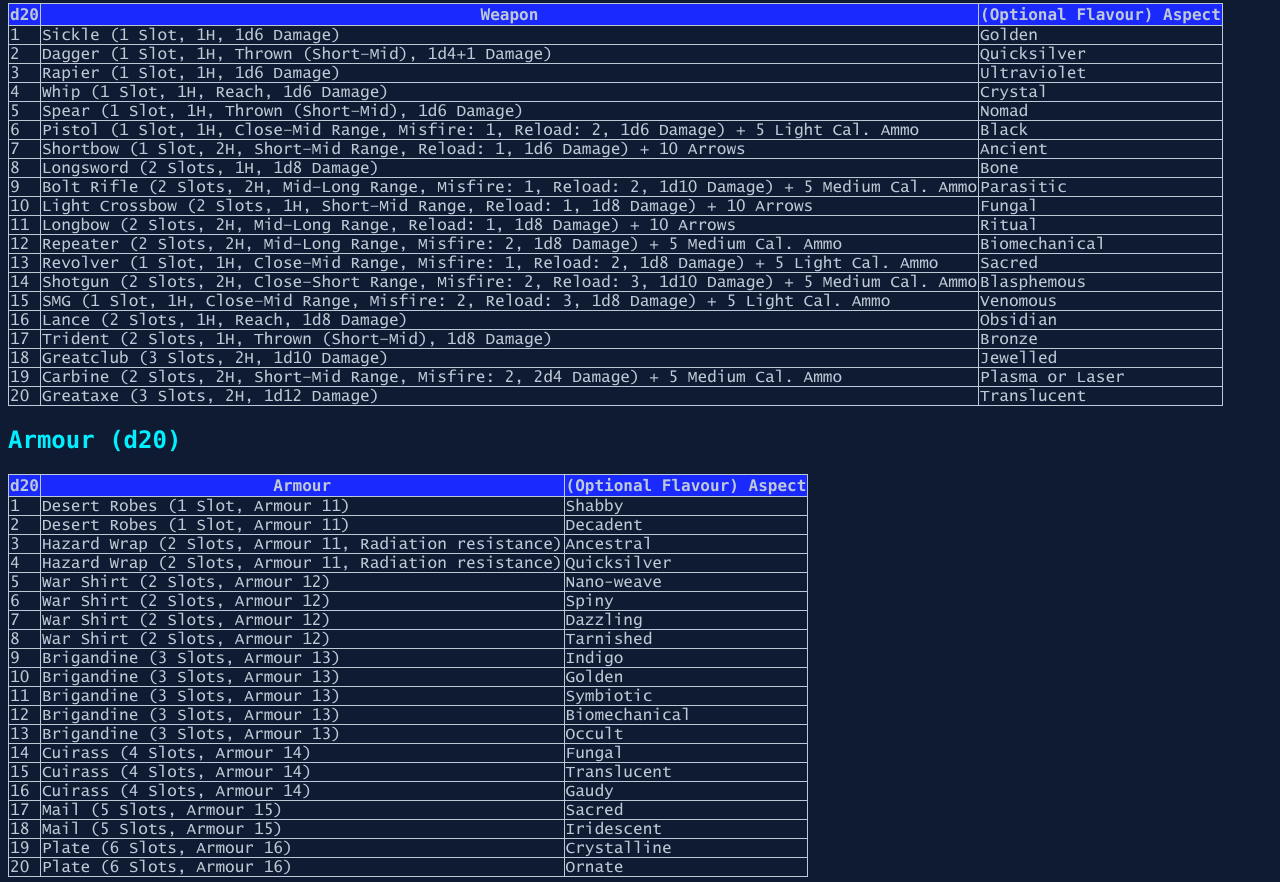
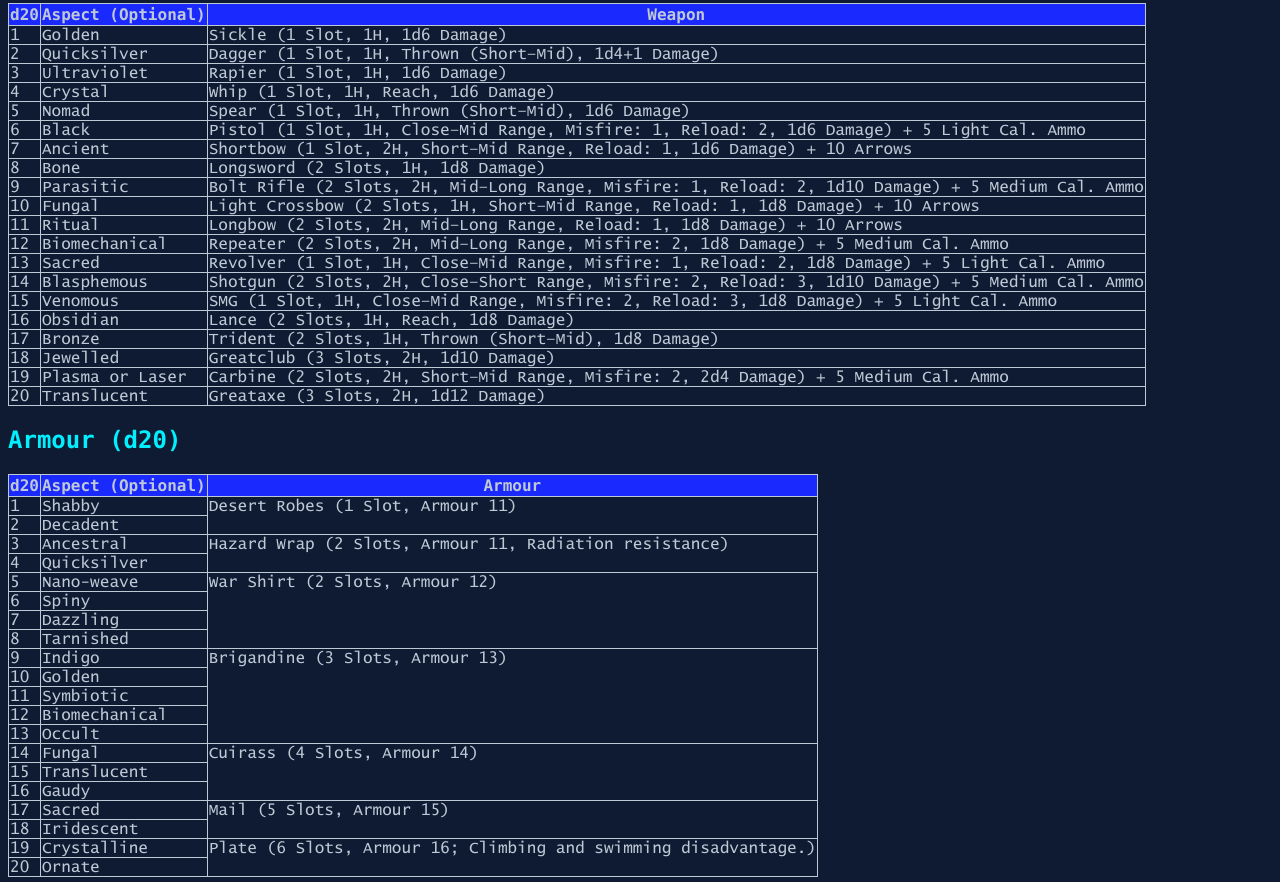
Before and after one commit to KastelDM/Project-True-Kin, a plain HTML site: page 1.3 Starting Gear.html in a window 1280 px wide. Shown: the part 178-1060 px from the top of the page. Drawn offline with Linux system fonts and the light colour scheme.

Commit message:
optimizations to trading, index, starting gear.

```diff
--- a/1.3 Starting Gear.html
+++ b/1.3 Starting Gear.html
@@ -15,31 +15,31 @@
     <thead>
         <tr>
             <th>d20</th>
+            <th>Aspect (Optional)</th>
             <th>Weapon</th>
-                <th>(Optional Flavour) Aspect</th>
         </tr>
     </thead>
     <tbody>
-            <tr><td>1</td><td>Sickle (1 Slot, 1H, 1d6 Damage)</td><td>Golden</td></tr>
-            <tr><td>2</td><td>Dagger (1 Slot, 1H, Thrown (Short–Mid), 1d4+1 Damage)</td><td>Quicksilver</td></tr>
-            <tr><td>3</td><td>Rapier (1 Slot, 1H, 1d6 Damage)</td><td>Ultraviolet</td></tr>
-            <tr><td>4</td><td>Whip (1 Slot, 1H, Reach, 1d6 Damage)</td><td>Crystal</td></tr>
-            <tr><td>5</td><td>Spear (1 Slot, 1H, Thrown (Short–Mid), 1d6 Damage)</td><td>Nomad</td></tr>
-            <tr><td>6</td><td>Pistol (1 Slot, 1H, Close–Mid Range, Misfire: 1, Reload: 2, 1d6 Damage) + 5 Light Cal. Ammo</td><td>Black</td></tr>
-            <tr><td>7</td><td>Shortbow (1 Slot, 2H, Short–Mid Range, Reload: 1, 1d6 Damage) + 10 Arrows</td><td>Ancient</td></tr>
-            <tr><td>8</td><td>Longsword (2 Slots, 1H, 1d8 Damage)</td><td>Bone</td></tr>
-            <tr><td>9</td><td>Bolt Rifle (2 Slots, 2H, Mid–Long Range, Misfire: 1, Reload: 2, 1d10 Damage) + 5 Medium Cal. Ammo</td><td>Parasitic</td></tr>
-            <tr><td>10</td><td>Light Crossbow (2 Slots, 1H, Short–Mid Range, Reload: 1, 1d8 Damage) + 10 Arrows</td><td>Fungal</td></tr>
-            <tr><td>11</td><td>Longbow (2 Slots, 2H, Mid–Long Range, Reload: 1, 1d8 Damage) + 10 Arrows</td><td>Ritual</td></tr>
-            <tr><td>12</td><td>Repeater (2 Slots, 2H, Mid–Long Range, Misfire: 2, 1d8 Damage) + 5 Medium Cal. Ammo</td><td>Biomechanical</td></tr>
-            <tr><td>13</td><td>Revolver (1 Slot, 1H, Close–Mid Range, Misfire: 1, Reload: 2, 1d8 Damage) + 5 Light Cal. Ammo</td><td>Sacred</td></tr>
-            <tr><td>14</td><td>Shotgun (2 Slots, 2H, Close–Short Range, Misfire: 2, Reload: 3, 1d10 Damage) + 5 Medium Cal. Ammo</td><td>Blasphemous</td></tr>
-            <tr><td>15</td><td>SMG (1 Slot, 1H, Close–Mid Range, Misfire: 2, Reload: 3, 1d8 Damage) + 5 Light Cal. Ammo</td><td>Venomous</td></tr>
-            <tr><td>16</td><td>Lance (2 Slots, 1H, Reach, 1d8 Damage)</td><td>Obsidian</td></tr>
-            <tr><td>17</td><td>Trident (2 Slots, 1H, Thrown (Short–Mid), 1d8 Damage)</td><td>Bronze</td></tr>
-            <tr><td>18</td><td>Greatclub (3 Slots, 2H, 1d10 Damage)</td><td>Jewelled</td></tr>
-            <tr><td>19</td><td>Carbine (2 Slots, 2H, Short–Mid Range, Misfire: 2, 2d4 Damage) + 5 Medium Cal. Ammo</td><td>Plasma or Laser</td></tr>
-            <tr><td>20</td><td>Greataxe (3 Slots, 2H, 1d12 Damage)</td><td>Translucent</td></tr>
+        <tr><td>1</td><td>Golden</td><td>Sickle (1 Slot, 1H, 1d6 Damage)</td></tr>
+        <tr><td>2</td><td>Quicksilver</td><td>Dagger (1 Slot, 1H, Thrown (Short–Mid), 1d4+1 Damage)</td></tr>
+        <tr><td>3</td><td>Ultraviolet</td><td>Rapier (1 Slot, 1H, 1d6 Damage)</td></tr>
+        <tr><td>4</td><td>Crystal</td><td>Whip (1 Slot, 1H, Reach, 1d6 Damage)</td></tr>
+        <tr><td>5</td><td>Nomad</td><td>Spear (1 Slot, 1H, Thrown (Short–Mid), 1d6 Damage)</td></tr>
+        <tr><td>6</td><td>Black</td><td>Pistol (1 Slot, 1H, Close–Mid Range, Misfire: 1, Reload: 2, 1d6 Damage) + 5 Light Cal. Ammo</td></tr>
+        <tr><td>7</td><td>Ancient</td><td>Shortbow (1 Slot, 2H, Short–Mid Range, Reload: 1, 1d6 Damage) + 10 Arrows</td></tr>
+        <tr><td>8</td><td>Bone</td><td>Longsword (2 Slots, 1H, 1d8 Damage)</td></tr>
+        <tr><td>9</td><td>Parasitic</td><td>Bolt Rifle (2 Slots, 2H, Mid–Long Range, Misfire: 1, Reload: 2, 1d10 Damage) + 5 Medium Cal. Ammo</td></tr>
+        <tr><td>10</td><td>Fungal</td><td>Light Crossbow (2 Slots, 1H, Short–Mid Range, Reload: 1, 1d8 Damage) + 10 Arrows</td></tr>
+        <tr><td>11</td><td>Ritual</td><td>Longbow (2 Slots, 2H, Mid–Long Range, Reload: 1, 1d8 Damage) + 10 Arrows</td></tr>
+        <tr><td>12</td><td>Biomechanical</td><td>Repeater (2 Slots, 2H, Mid–Long Range, Misfire: 2, 1d8 Damage) + 5 Medium Cal. Ammo</td></tr>
+        <tr><td>13</td><td>Sacred</td><td>Revolver (1 Slot, 1H, Close–Mid Range, Misfire: 1, Reload: 2, 1d8 Damage) + 5 Light Cal. Ammo</td></tr>
+        <tr><td>14</td><td>Blasphemous</td><td>Shotgun (2 Slots, 2H, Close–Short Range, Misfire: 2, Reload: 3, 1d10 Damage) + 5 Medium Cal. Ammo</td></tr>
+        <tr><td>15</td><td>Venomous</td><td>SMG (1 Slot, 1H, Close–Mid Range, Misfire: 2, Reload: 3, 1d8 Damage) + 5 Light Cal. Ammo</td></tr>
+        <tr><td>16</td><td>Obsidian</td><td>Lance (2 Slots, 1H, Reach, 1d8 Damage)</td></tr>
+        <tr><td>17</td><td>Bronze</td><td>Trident (2 Slots, 1H, Thrown (Short–Mid), 1d8 Damage)</td></tr>
+        <tr><td>18</td><td>Jewelled</td><td>Greatclub (3 Slots, 2H, 1d10 Damage)</td></tr>
+        <tr><td>19</td><td>Plasma or Laser</td><td>Carbine (2 Slots, 2H, Short–Mid Range, Misfire: 2, 2d4 Damage) + 5 Medium Cal. Ammo</td></tr>
+        <tr><td>20</td><td>Translucent</td><td>Greataxe (3 Slots, 2H, 1d12 Damage)</td></tr>
     </tbody>
 </table>
 
@@ -48,33 +48,75 @@
     <thead>
         <tr>
             <th>d20</th>
+            <th>Aspect (Optional)</th>
             <th>Armour</th>
-                <th>(Optional Flavour) Aspect</th>
         </tr>
     </thead>
     <tbody>
-            <tr><td>1</td><td>Desert Robes (1 Slot, Armour 11)</td><td>Shabby</td></tr>
-            <tr><td>2</td><td>Desert Robes (1 Slot, Armour 11)</td><td>Decadent</td></tr>
-            <tr><td>3</td><td>Hazard Wrap (2 Slots, Armour 11, Radiation resistance)</td><td>Ancestral</td></tr>
-            <tr><td>4</td><td>Hazard Wrap (2 Slots, Armour 11, Radiation resistance)</td><td>Quicksilver</td></tr>
-            <tr><td>5</td><td>War Shirt (2 Slots, Armour 12)</td><td>Nano-weave</td></tr>
-            <tr><td>6</td><td>War Shirt (2 Slots, Armour 12)</td><td>Spiny</td></tr>
-            <tr><td>7</td><td>War Shirt (2 Slots, Armour 12)</td><td>Dazzling</td></tr>
-            <tr><td>8</td><td>War Shirt (2 Slots, Armour 12)</td><td>Tarnished</td></tr>
-            <tr><td>9</td><td>Brigandine (3 Slots, Armour 13)</td><td>Indigo</td></tr>
-            <tr><td>10</td><td>Brigandine (3 Slots, Armour 13)</td><td>Golden</td></tr>
-            <tr><td>11</td><td>Brigandine (3 Slots, Armour 13)</td><td>Symbiotic</td></tr>
-            <tr><td>12</td><td>Brigandine (3 Slots, Armour 13)</td><td>Biomechanical</td></tr>
-            <tr><td>13</td><td>Brigandine (3 Slots, Armour 13)</td><td>Occult</td></tr>
-            <tr><td>14</td><td>Cuirass (4 Slots, Armour 14)</td><td>Fungal</td></tr>
-            <tr><td>15</td><td>Cuirass (4 Slots, Armour 14)</td><td>Translucent</td></tr>
-            <tr><td>16</td><td>Cuirass (4 Slots, Armour 14)</td><td>Gaudy</td></tr>
-            <tr><td>17</td><td>Mail (5 Slots, Armour 15)</td><td>Sacred</td></tr>
-            <tr><td>18</td><td>Mail (5 Slots, Armour 15)</td><td>Iridescent</td></tr>
-            <tr><td>19</td><td>Plate (6 Slots, Armour 16)</td><td>Crystalline</td></tr>
-            <tr><td>20</td><td>Plate (6 Slots, Armour 16)</td><td>Ornate</td></tr>
+        <!-- Desert Robes -->
+        <tr>
+            <td>1</td>
+            <td>Shabby</td>
+            <td rowspan="2">Desert Robes (1 Slot, Armour 11)</td>
+        </tr>
+        <tr><td>2</td><td>Decadent</td></tr>
+
+        <!-- Hazard Wrap -->
+        <tr>
+            <td>3</td>
+            <td>Ancestral</td>
+            <td rowspan="2">Hazard Wrap (2 Slots, Armour 11, Radiation resistance)</td>
+        </tr>
+        <tr><td>4</td><td>Quicksilver</td></tr>
+
+        <!-- War Shirt -->
+        <tr>
+            <td>5</td>
+            <td>Nano-weave</td>
+            <td rowspan="4">War Shirt (2 Slots, Armour 12)</td>
+        </tr>
+        <tr><td>6</td><td>Spiny</td></tr>
+        <tr><td>7</td><td>Dazzling</td></tr>
+        <tr><td>8</td><td>Tarnished</td></tr>
+
+        <!-- Brigandine -->
+        <tr>
+            <td>9</td>
+            <td>Indigo</td>
+            <td rowspan="5">Brigandine (3 Slots, Armour 13)</td>
+        </tr>
+        <tr><td>10</td><td>Golden</td></tr>
+        <tr><td>11</td><td>Symbiotic</td></tr>
+        <tr><td>12</td><td>Biomechanical</td></tr>
+        <tr><td>13</td><td>Occult</td></tr>
+
+        <!-- Cuirass -->
+        <tr>
+            <td>14</td>
+            <td>Fungal</td>
+            <td rowspan="3">Cuirass (4 Slots, Armour 14)</td>
+        </tr>
+        <tr><td>15</td><td>Translucent</td></tr>
+        <tr><td>16</td><td>Gaudy</td></tr>
+
+        <!-- Mail -->
+        <tr>
+            <td>17</td>
+            <td>Sacred</td>
+            <td rowspan="2">Mail (5 Slots, Armour 15)</td>
+        </tr>
+        <tr><td>18</td><td>Iridescent</td></tr>
+
+        <!-- Plate -->
+        <tr>
+            <td>19</td>
+            <td>Crystalline</td>
+            <td rowspan="2">Plate (6 Slots, Armour 16; Climbing and swimming disadvantage.)</td>
+        </tr>
+        <tr><td>20</td><td>Ornate</td></tr>
     </tbody>
 </table>
+
 
     <h2>Gear I (d20)</h2>
     <table>
```
Also changed, not shown: 6. Trading.html (+1 -1 lines), index.html (+7 -0 lines). Lines whose indentation alone changed are shown as unchanged.
